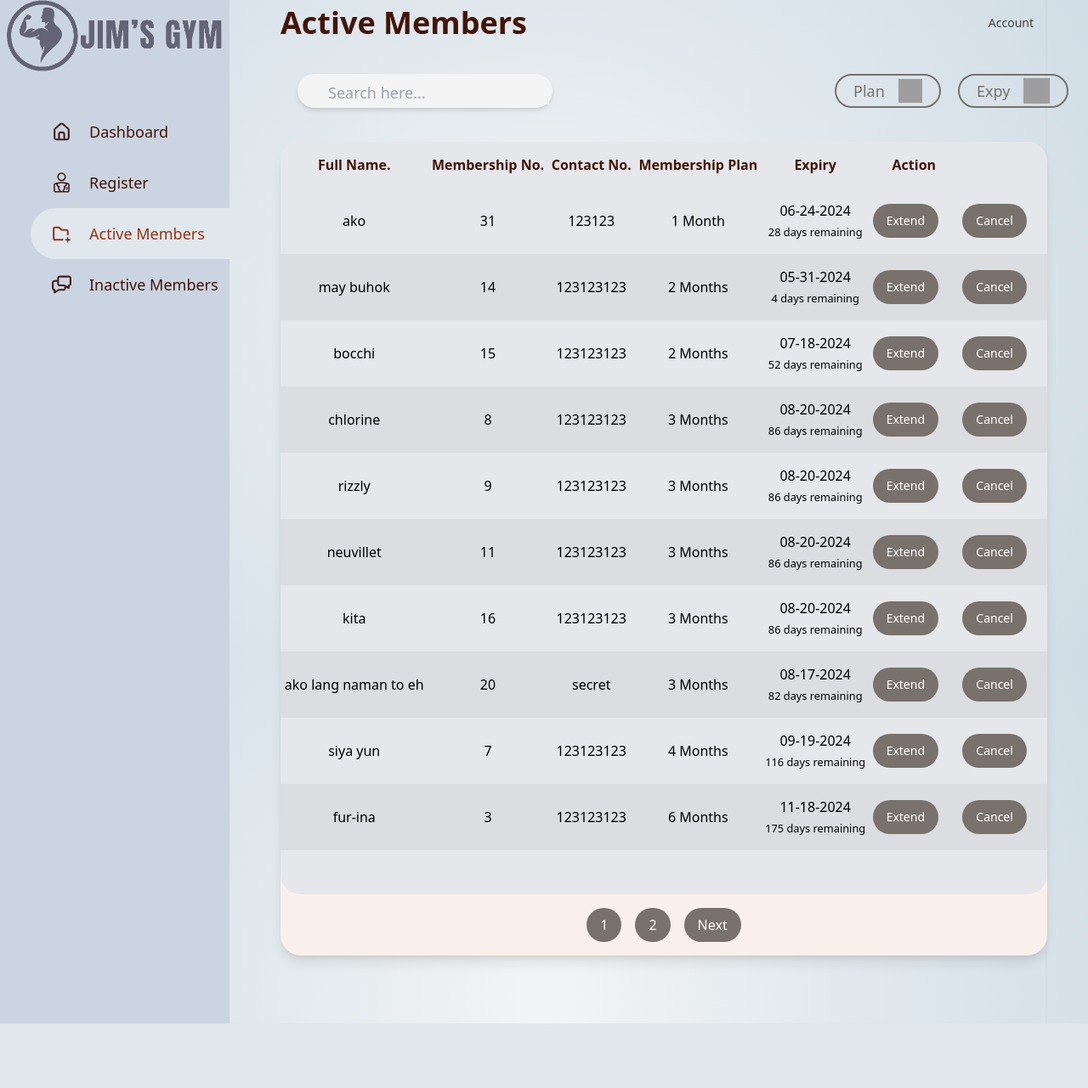
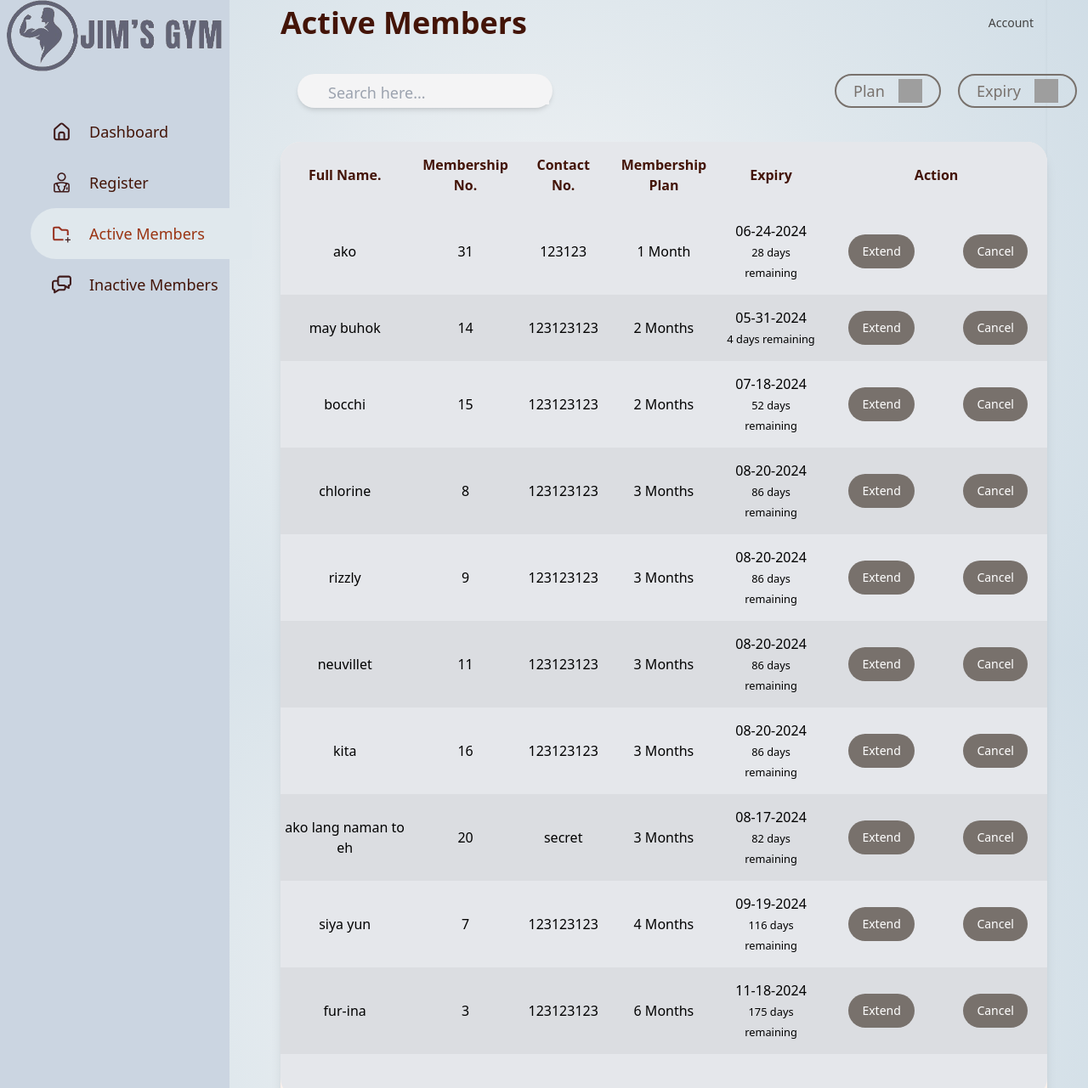
Before and after one commit to sezilla/gym, a PHP site: page /activemembers.php in a window 1280 px wide; the page is wider, and only the part inside the window is pictured. Shown: the part 25-1306 px from the top of that part at 85% size. Before the commit the page ends 1230 px from the top of that part, so only its background shows below. Run offline with PHP 8.4, Linux system fonts and the light colour scheme; data comes from the database, SQL or seed files in the repository; some libraries are stand-ins or nearby versions; grey boxes are pictures that could not be loaded.

Commit message:
okik sorry ito laaang :<

```diff
--- a/activemembers.php
+++ b/activemembers.php
@@ -248,12 +248,12 @@ $query = mysqli_query($conn, $sql);
               <div class="flex px-5">
                   <div
                 id="dropdown"
-                class="items-center w-[130px] h-[40px] flex px-5 py-0.5 rounded-[40px]
+                class="items-center w-[140px] h-[40px] flex px-5 py-0.5 rounded-[40px]
                   border-2 border-solid border-stone-500">
               <div
-                class="justify-center items-center flex w-[127px] max-w-full gap-4">
+                class="justify-center items-center flex w-[120px] max-w-full gap-4">
                   <div
-                class="text-stone-500 text-lg leading-7 my-auto">Expy</div>
+                class="text-stone-500 text-lg leading-7 my-auto">Expiry</div>
                 <button
                   type="button"
                   data-dropdown-toggle="sortexpiry"
@@ -331,7 +331,7 @@ $query = mysqli_query($conn, $sql);
         <th class="text-orange-950 font-semibold leading-6">Contact No.</th>
         <th class="text-orange-950 font-semibold leading-6">Membership Plan</th>
         <th class="text-orange-950 font-semibold leading-6">Expiry</th>
-        <th class="text-orange-950 font-semibold leading-6">Action</th>
+        <th class="text-orange-950 font-semibold leading-6 pl-28">Action</th>
     </tr>
     <tbody id="showdata">
 
@@ -511,7 +511,6 @@ $query = mysqli_query($conn, $sql);
                 <button class='bg-stone-500 text-white text-sm leading-5 font-medium rounded-3xl px-4 py-2.5 mr-5'>
                     <a href="extend.php?updateid=<?php echo urlencode($row['membershipno']); ?>" class="text-white">Extend</a>
                 </button>
-            </td>
             <td>
                 <button class='bg-stone-500 text-white text-sm leading-5 font-medium rounded-3xl px-4 py-2.5 mr-5'>
                     <a href="cancel.php?removeid=<?php echo urlencode($row['membershipno']); ?>" class="text-white">Cancel</a>
```
Also changed, not shown: cancel.php (+8 -6 lines).
